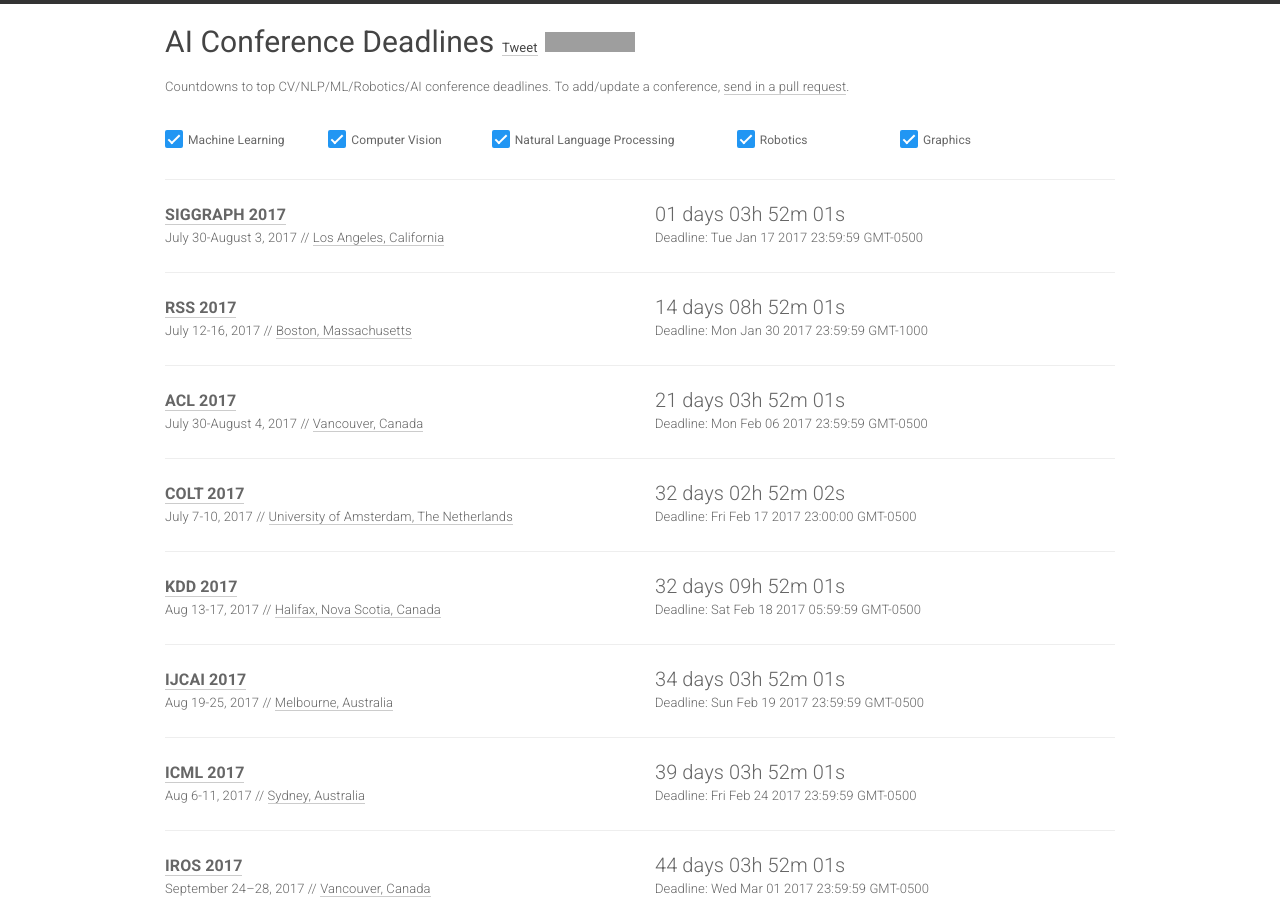
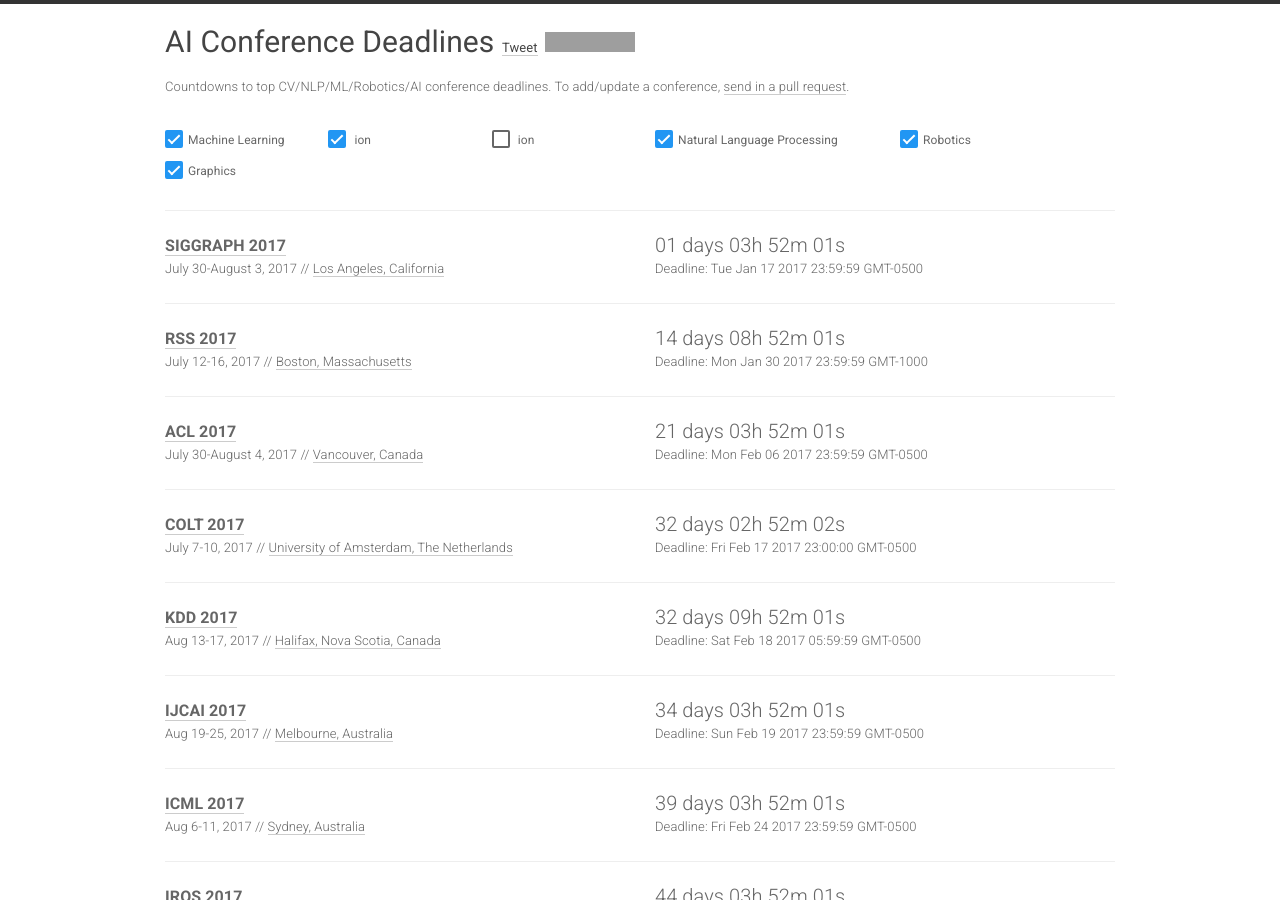
Before and after one commit to paperswithcode/ai-deadlines, a Jekyll site: the page built from index.html, in a window 1280 px wide and 900 px high. Built offline with Jekyll 4.4.1, drawn with Linux system fonts in a browser that asks for light colours; nearby versions of some CDN libraries; comment, search, counter and statistics services are not loaded; grey boxes are pictures that could not be loaded.

Commit message:
Update home.html

```diff
--- a/_layouts/home.html
+++ b/_layouts/home.html
@@ -53,7 +53,16 @@
                       <div class="col-md-2 col-xs-5">
                         <div class="checkbox">
                           <label>
-                            <input type="checkbox" id="CV-checkbox">Computer Vision
+                            <input type="checkbox" id="CV-checkbox">
+                            ion
+                          </label>
+                        </div>
+                      </div>
+                      <div class="col-md-2 col-xs-5">
+                        <div class="checkbox">
+                          <label>
+                            <input type="checkbox" id="CogSci-checkbox">
+                            ion
                           </label>
                         </div>
                       </div>
```
